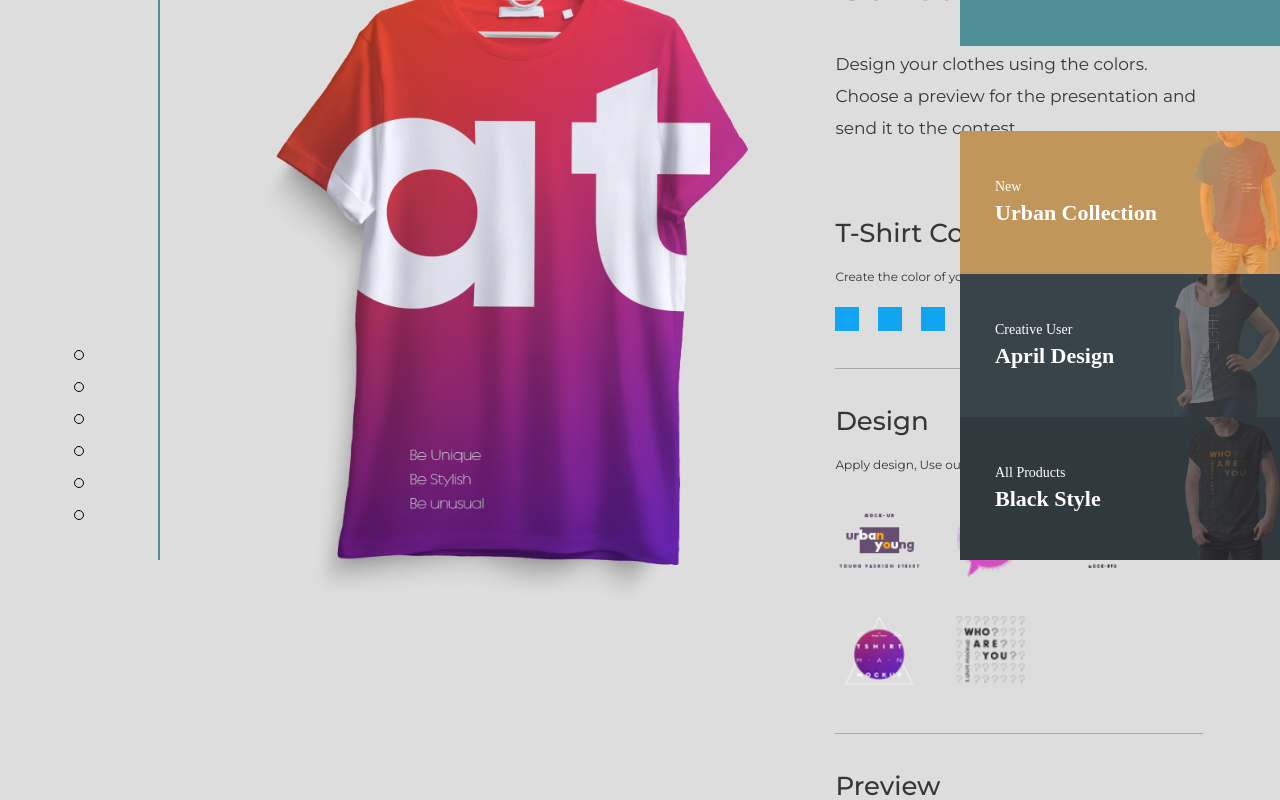
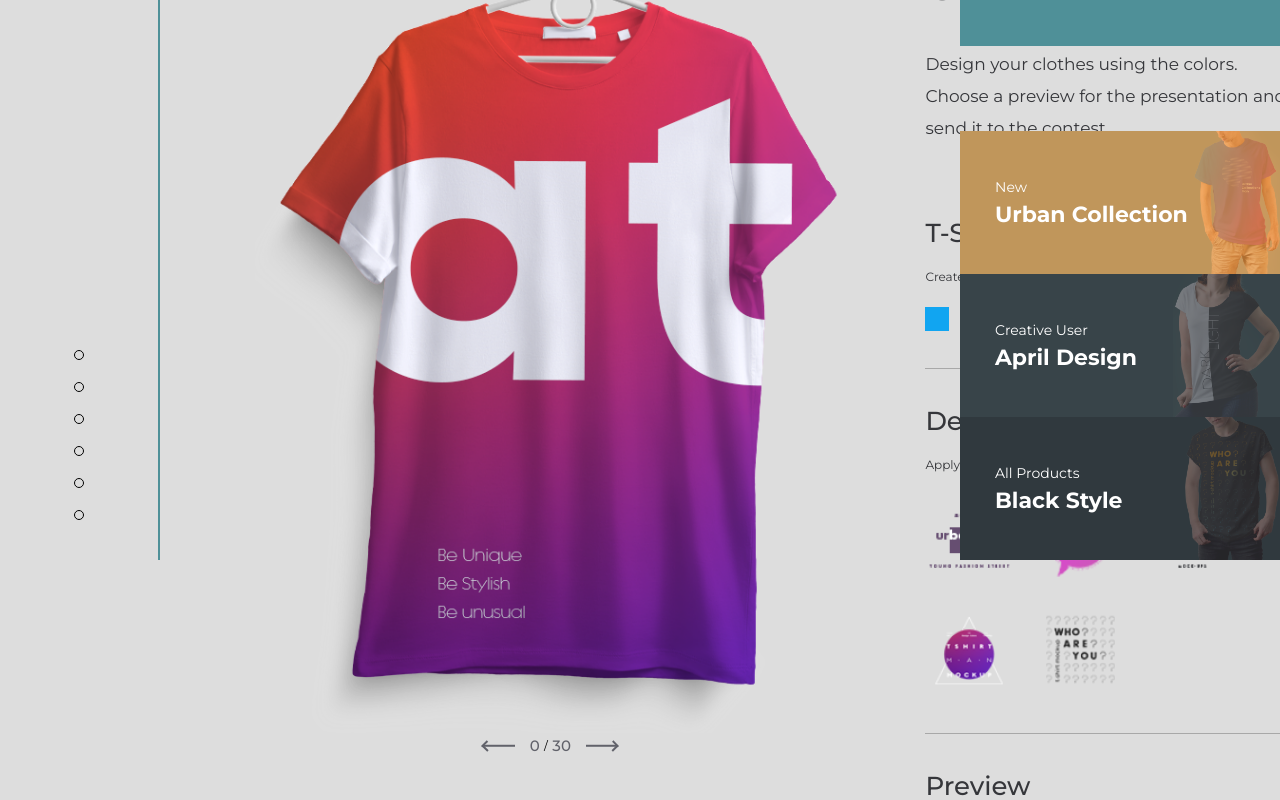
Before and after one commit to ahsan-chy/ecommerce, a React (Vite) app: page /construct in a window 1280 px wide. Shown: the part 240-1040 px from the top of the page. Built offline with nearby package versions, Linux system fonts and the light colour scheme.

Commit message:
[Feature] Pagination

```diff
--- a/src/App.tsx
+++ b/src/App.tsx
@@ -2,17 +2,7 @@ import "./App.css";
 import Routers from "./Routers/Routers";
 
 function App() {
-  // const [activeCollection, setActiveCollection] = useState("URBAN");
-
-  return (
-    <>
-      {/* <Sidebar setActiveCollection={setActiveCollection} />
-      <Home activeCollection={activeCollection} /> */}
-      {/* <Sidebar />
-      <Home /> */}
-      <Routers />
-    </>
-  );
+  return <Routers />;
 }
 
 export default App;
--- a/src/Routers/Routers.tsx
+++ b/src/Routers/Routers.tsx
@@ -11,6 +11,7 @@ import ConfirmConstruct from "@/pages/ConfirmConstruct/ConfirmConstruct";
 import AboutUs from "@/pages/AboutUs/AboutUs";
 import { useState } from "react";
 import { collectionNav } from "@/db/collectionNew";
+import SpecialOffer from "@/pages/SpecialOffer/SpecialOffer";
 
 function Routers() {
   const [activeCollection, setActiveCollection] = useState(collectionNav[0]);
@@ -28,9 +29,10 @@ function Routers() {
           <Route path="/category-details" element={<CategoryDetails />} />
           <Route path="/product-details" element={<ProductDetails />} />
           <Route path="/create" element={<Create />} />
-          <Route path="/Construct" element={<Construct />} />
+          <Route path="/construct" element={<Construct />} />
           <Route path="/confirm-construct" element={<ConfirmConstruct />} />
           <Route path="/about" element={<AboutUs />} />
+          <Route path="/special-offer" element={<SpecialOffer />} />
 
           <Route path="/404" element={<NotFound />} />
           <Route path="*" element={<Navigate to="/404" replace />} />
--- a/src/components/PaginationArrows/PaginationArrows.scss
+++ b/src/components/PaginationArrows/PaginationArrows.scss
@@ -0,0 +1,16 @@
+.pagination-wrapper {
+  display: flex;
+  gap: 15px;
+  img {
+    cursor: pointer;
+  }
+  .count-wrapper {
+    span {
+      font-family: var(--primary-font);
+      font-size: 15px;
+      line-height: 18px;
+      font-weight: 500;
+      color: #61626a;
+    }
+  }
+}
--- a/src/components/PaginationArrows/PaginationArrows.tsx
+++ b/src/components/PaginationArrows/PaginationArrows.tsx
@@ -1,15 +1,30 @@
+import React from "react";
 import "./PaginationArrows.scss";
 import RightArrow from "@/assets/icons/right-gray-arrow.svg";
 import LeftArrow from "@/assets/icons/left-gray-arrow.svg";
 
-const PaginationArrows = () => {
+interface PaginationArrowsProps {
+  current: string;
+  length: string;
+  handleLeftClick?: () => void;
+  handleRightClick?: () => void;
+}
+
+const PaginationArrows: React.FC<PaginationArrowsProps> = (props) => {
+  const {
+    current = "0",
+    length = "30",
+    handleLeftClick = () => {},
+    handleRightClick = () => {},
+  } = props;
+
   return (
-    <div>
-      <img src={LeftArrow} alt="Leftarraow" />
+    <div className="pagination-wrapper">
+      <img src={LeftArrow} alt="LeftArrow" onClick={handleLeftClick} />
       <div className="count-wrapper">
-        <span>01</span> /<span>30</span>
+        <span>{current}</span> / <span>{length}</span>
       </div>
-      <img src={RightArrow} alt="rightarrow" />
+      <img src={RightArrow} alt="RightArrow" onClick={handleRightClick} />
     </div>
   );
 };
--- a/src/components/Sidebar/Sidebar.scss
+++ b/src/components/Sidebar/Sidebar.scss
@@ -1,6 +1,7 @@
 .navbar-container {
   height: 100vh;
   white-space: nowrap;
+  font-family: var(--primary-font);
 
   .leftbar {
     height: 100%;
--- a/src/pages/Construct/Construct.scss
+++ b/src/pages/Construct/Construct.scss
@@ -15,13 +15,13 @@
   }
 
   .constructor-description {
-    display: flex;
+    display: grid;
+    grid-template-columns: 650px auto;
     margin-top: 40px;
     gap: 50px;
     .left-constructor {
       .constructor-img-wrapper {
         width: 100%;
-        height: 900px;
         padding: 0 30px;
         img {
           width: 100%;
@@ -30,10 +30,15 @@
           object-fit: cover;
         }
       }
+      .pagination-box {
+        width: 100%;
+        display: flex;
+        justify-content: center;
+      }
     }
     .right-constructor {
       .constructor-details {
-        max-width: 476px;
+        max-width: 650px;
         h3 {
           font-family: var(--primary-font);
           font-size: 40px;
@@ -73,7 +78,6 @@
             display: flex;
             margin-top: 18px;
             gap: 19px;
-            // width: 546px;
             .color-block {
               width: 24px;
               height: 24px;
@@ -86,6 +90,12 @@
             }
           }
         }
+        .divider {
+          height: 1px;
+          background-color: #7070707c;
+          margin: 34px 0;
+        }
+
         .design-section {
           h4 {
             font-family: var(--primary-font);
@@ -156,10 +166,3 @@
     }
   }
 }
-
-.divider {
-  // width: 539px;
-  height: 1px;
-  background-color: #7070707c;
-  margin: 34px 0;
-}
--- a/src/pages/Construct/Construct.tsx
+++ b/src/pages/Construct/Construct.tsx
@@ -11,6 +11,7 @@ import design3 from "@/assets/images/design3.png";
 import design4 from "@/assets/images/design4.png";
 import design5 from "@/assets/images/design5.png";
 import SideMarginWrapper from "@/components/SideMarginWrapper/SideMarginWrapper";
+import PaginationArrows from "@/components/PaginationArrows/PaginationArrows";
 
 const Construct = () => {
   return (
@@ -26,6 +27,9 @@ const Construct = () => {
           <div className="left-constructor">
             <div className="constructor-img-wrapper">
               <img src={CreateShirt} alt="Create-Shirt" />
+            </div>
+            <div className="pagination-box">
+              <PaginationArrows current={"0"} length={"30"} />
             </div>
           </div>
           <div className="right-constructor">
--- a/src/pages/Create/Create.scss
+++ b/src/pages/Create/Create.scss
@@ -55,7 +55,7 @@
         display: flex;
         align-items: center;
         justify-content: center;
-
+        cursor: pointer;
         img {
         }
       }
--- a/src/pages/Create/Create.tsx
+++ b/src/pages/Create/Create.tsx
@@ -2,8 +2,11 @@ import Arrow from "@/assets/icons/Arrow.svg";
 import CreateShirt from "@/assets/images/create-shirt.png";
 import "./Create.scss";
 import SideMarginWrapper from "@/components/SideMarginWrapper/SideMarginWrapper";
+import { useNavigate } from "react-router";
 
 const Create = () => {
+  const navigate = useNavigate();
+
   return (
     <SideMarginWrapper>
       <div className="create-wrapper">
@@ -26,7 +29,7 @@ const Create = () => {
                 do it for you for free.
               </p>
               <div className="description-btns">
-                <button>CONSTRUCTOR</button>
+                <button onClick={() => navigate("/construct")}>CONSTRUCTOR</button>
                 <button className="view-btn">
                   VIEW NOMINEES
                   <img src={Arrow} alt="arrow" />
--- a/src/pages/Home/Home.scss
+++ b/src/pages/Home/Home.scss
@@ -62,8 +62,6 @@
         padding-right: 24.1px;
         margin-top: 31.8px;
         cursor: pointer;
-        img {
-        }
       }
     }
   }
@@ -89,17 +87,7 @@
     grid-template-columns: 450px auto;
     .home-left-wrapper {
       padding-bottom: 70px;
-      .home-header-text {
-        p {
-        }
-      }
       .home-left {
-        .sub-head-box {
-          .spacer {
-          }
-          p {
-          }
-        }
         h1 {
           font-size: 60px;
           line-height: 70px;
@@ -112,16 +100,10 @@
           height: 46px;
           padding-left: 15.1px;
           padding-right: 15.1px;
-          img {
-          }
         }
       }
     }
 
-    .collection-featured-img {
-      img {
-      }
-    }
   }
 }
 
@@ -130,17 +112,8 @@
     grid-template-columns: 363px auto;
     .home-left-wrapper {
       padding-left: 30px;
-      .home-header-text {
-        p {
-        }
-      }
+
       .home-left {
-        .sub-head-box {
-          .spacer {
-          }
-          p {
-          }
-        }
         h1 {
           font-size: 40px;
           line-height: 50px;
@@ -149,16 +122,8 @@
           font-size: 14px;
           line-height: 22px;
         }
-        button {
-          img {
-          }
-        }
       }
     }
 
-    .collection-featured-img {
-      img {
-      }
-    }
   }
 }
```
